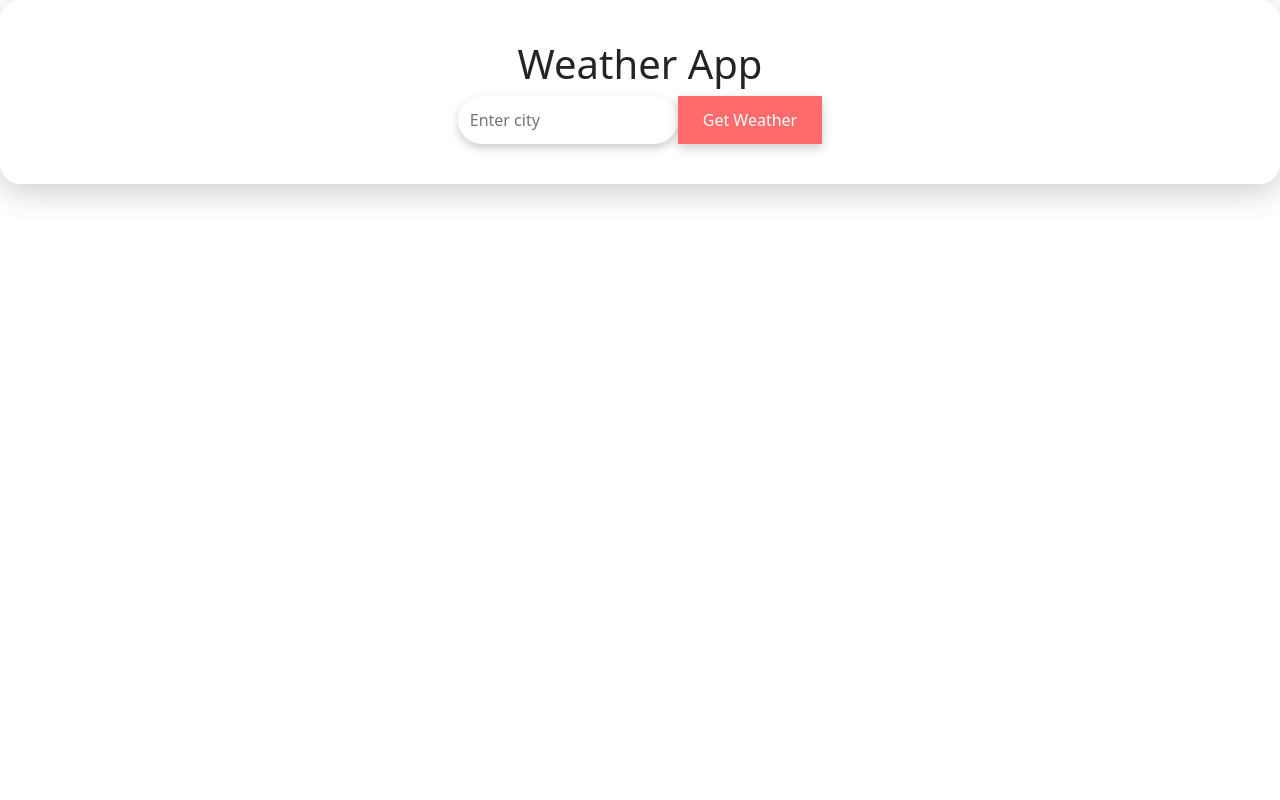
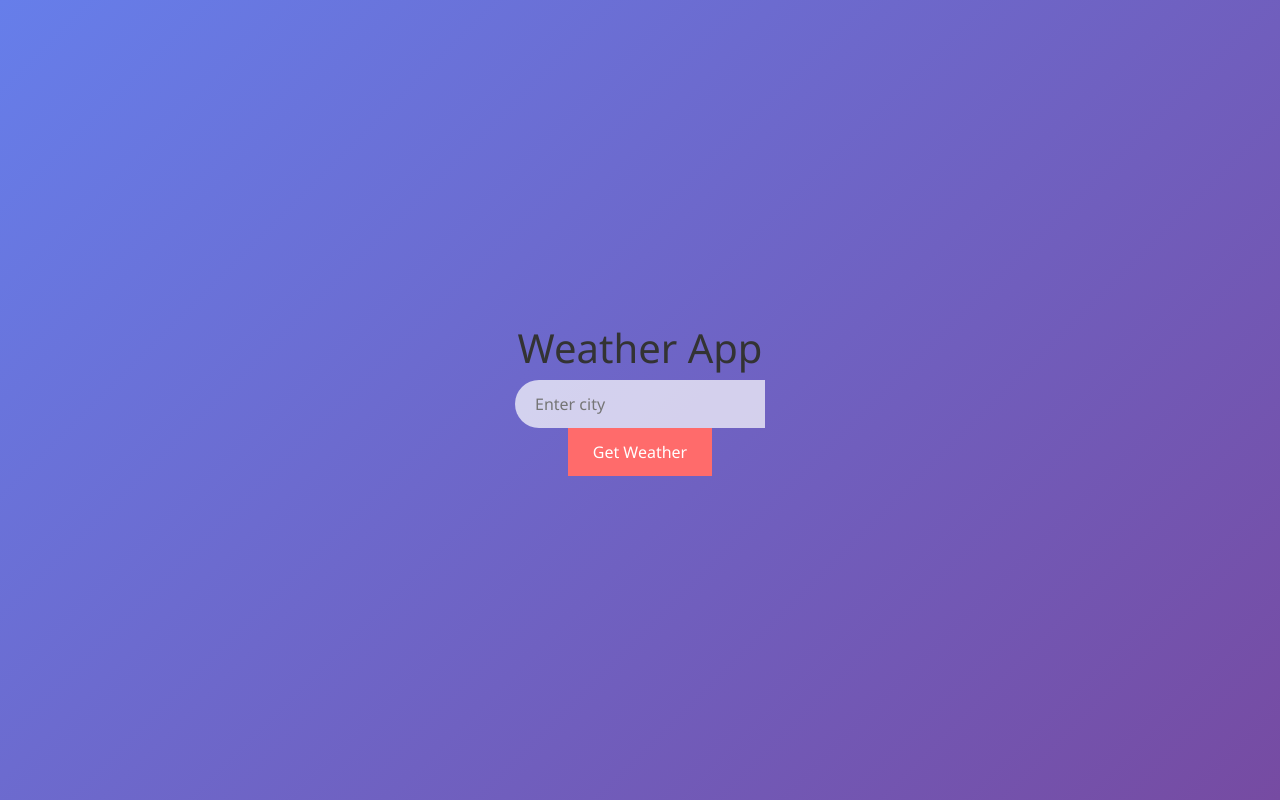
Before and after one commit to Abhiramsankranthi/weatherapp, a React (Create React App) app in the folder weather-app/: page / in a window 1280 px wide. Built offline with nearby package versions, Linux system fonts and the light colour scheme.

Commit message:
Update App.css

```diff
--- a/weather-app/src/App.css
+++ b/weather-app/src/App.css
@@ -1,39 +1,53 @@
 /* App.css */
 .App {
+  display: flex;
+  flex-direction: column;
+  align-items: center;
+  justify-content: center;
+  min-height: 100vh;
   text-align: center;
-  background: rgba(255, 255, 255, 0.1);
-  padding: 40px;
-  border-radius: 20px;
-  box-shadow: 0 8px 32px rgba(0, 0, 0, 0.2);
-  backdrop-filter: blur(10px);
+  font-family: 'Segoe UI', Tahoma, Geneva, Verdana, sans-serif;
+  background: linear-gradient(135deg, #667eea, #764ba2);
+  color: #333;
 }
 
 h1 {
-  font-size: 36px;
+  font-size: 48px;
   margin-bottom: 30px;
+  color: #fff;
+  animation: fadeIn 1s ease-in-out;
+}
+
+.input-group {
+  display: flex;
+  align-items: center;
+  margin-bottom: 30px;
+  background: rgba(255, 255, 255, 0.2);
+  padding: 10px;
+  border-radius: 50px;
+  box-shadow: 0 8px 20px rgba(0, 0, 0, 0.3);
+  animation: slideIn 1s ease-out;
 }
 
 input {
-  padding: 12px;
-  width: 220px;
-  margin-right: 10px;
+  padding: 12px 20px;
+  width: 250px;
   border: none;
-  border-radius: 25px;
+  border-radius: 50px 0 0 50px;
   outline: none;
   font-size: 16px;
-  box-shadow: 0 4px 10px rgba(0, 0, 0, 0.2);
+  background: rgba(255, 255, 255, 0.7);
 }
 
 button {
   padding: 12px 25px;
   border: none;
-  border-radius: 25px;
+  border-radius: 0 50px 50px 0;
   background: #ff6b6b;
   color: white;
   font-size: 16px;
   cursor: pointer;
   transition: background 0.3s, transform 0.2s;
-  box-shadow: 0 4px 10px rgba(0, 0, 0, 0.2);
 }
 
 button:hover {
@@ -42,29 +56,49 @@ button:hover {
 }
 
 .weather-info {
-  margin-top: 30px;
-  background: rgba(255, 255, 255, 0.2);
-  padding: 20px;
-  border-radius: 15px;
-  display: inline-block;
-  box-shadow: 0 8px 20px rgba(0, 0, 0, 0.3);
-  color: #333;
+  background: rgba(255, 255, 255, 0.9);
+  padding: 30px;
+  border-radius: 20px;
+  box-shadow: 0 10px 25px rgba(0, 0, 0, 0.4);
+  text-align: center;
+  animation: popIn 0.8s ease-out;
 }
 
 .weather-info h2 {
   margin-bottom: 10px;
-  font-size: 28px;
+  font-size: 32px;
   color: #333;
 }
 
 .weather-info p {
   font-size: 18px;
-  margin: 5px 0;
+  margin: 8px 0;
   color: #555;
 }
 
 .weather-info img {
   width: 100px;
   height: 100px;
-  margin-top: 10px;
+  margin: 15px 0;
+  transition: transform 0.3s;
 }
+
+.weather-info img:hover {
+  transform: scale(1.1);
+}
+
+/* Animations */
+@keyframes fadeIn {
+  from { opacity: 0; transform: translateY(-20px); }
+  to { opacity: 1; transform: translateY(0); }
+}
+
+@keyframes slideIn {
+  from { opacity: 0; transform: translateX(-50px); }
+  to { opacity: 1; transform: translateX(0); }
+}
+
+@keyframes popIn {
+  from { opacity: 0; transform: scale(0.8); }
+  to { opacity: 1; transform: scale(1); }
+}
```
